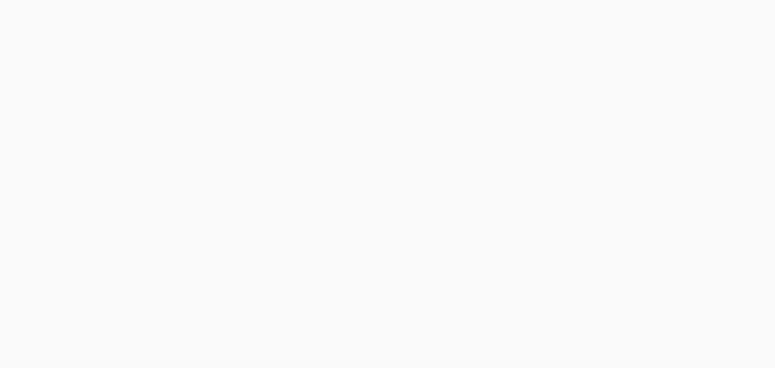
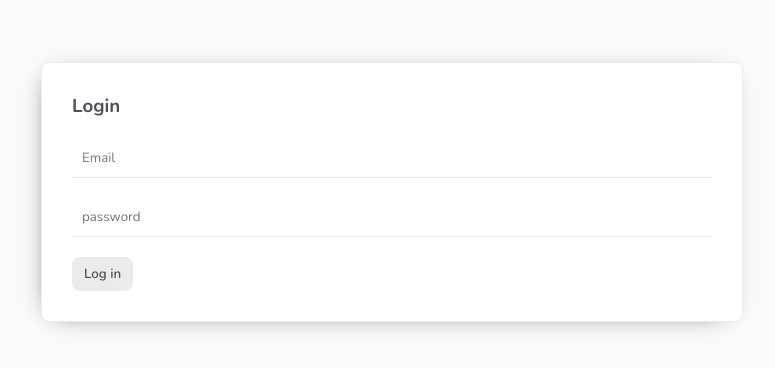
Before and after one commit to mohsenrs/soosis-ninja, a Vue app: page /login in a window 1280 px wide. Before the commit this address had no page. Shown: the part 208-576 px from the top of the page, without its empty margins (248-1023 px from the left). Built offline with nearby package versions, Linux system fonts and the light colour scheme.

Commit message:
login view

```diff
--- a/src/assets/main.css
+++ b/src/assets/main.css
@@ -48,11 +48,15 @@ button:disabled {
 
 /* forms */
 form {
-  max-width: 400px;
+  position: absolute;
+  top: 50%;
+  left: 50%;
+  transform: translate(-50%, -50%);
+  width: 50%;
   margin: 0 auto;
   padding: 30px;
   border-radius: 8px;
-  box-shadow: 1px 2px 3px rgba(50, 50, 50, 0.05);
+  box-shadow: -4px 3px 26px -17px rgba(0,0,0,0.95);
   border: 1px solid var(--secondary);
   background: white;
 }
--- a/src/composables/useLogin.js
+++ b/src/composables/useLogin.js
@@ -8,12 +8,17 @@ const login = async (email, password) => {
 
   try {
     const res = await projectAuth.signInWithEmailAndPassword(email, password)
+
+    if (!res) {
+      throw new Error('problem')
+    }
+
     error.value = null
-    return res
-  }
-  catch(err) {
+
+    return { res }
+  } catch (err) {
     console.log(err.message)
-    error.value = 'Incorrect login credentials'
+    error.value = err.message
   }
 }
 
--- a/src/firebase/config.js
+++ b/src/firebase/config.js
@@ -1,15 +1,15 @@
-import firebase from 'firebase/app'
-import 'firebase/firestore'
-import 'firebase/auth'
+import firebase from 'firebase/compat/app'
+import 'firebase/compat/firestore'
+import 'firebase/compat/auth'
 
 const firebaseConfig = {
-  apiKey: 'AIzaSyAGo3BlCDpztDdu23ZpKEMDMXYx1PwlHZ4',
-  authDomain: 'soosis-ninja.firebaseapp.com',
-  projectId: 'soosis-ninja',
-  storageBucket: 'soosis-ninja.appspot.com',
-  messagingSenderId: '509528719933',
-  appId: '1:509528719933:web:8322d3eed1218d55492054',
-}
+  apiKey: "AIzaSyAGo3BlCDpztDdu23ZpKEMDMXYx1PwlHZ4",
+  authDomain: "soosis-ninja.firebaseapp.com",
+  projectId: "soosis-ninja",
+  storageBucket: "soosis-ninja.appspot.com",
+  messagingSenderId: "509528719933",
+  appId: "1:509528719933:web:8322d3eed1218d55492054"
+};
 
 firebase.initializeApp(firebaseConfig)
 
--- a/src/router/index.js
+++ b/src/router/index.js
@@ -1,11 +1,17 @@
 import { createRouter, createWebHistory } from 'vue-router'
 import Home from '../views/Home.vue'
+import Login from '../views/auth/Login.vue'
 
 const routes = [
   {
     path: '/',
     name: 'Home',
     component: Home
+  },
+  {
+    path: '/login',
+    name: 'Login',
+    component: Login
   },
 ]
 
--- /dev/null
+++ b/src/views/auth/Login.vue
@@ -0,0 +1,32 @@
+<template>
+  <form ref="form" @submit.prevent="handleSubmit">
+    <h3>Login</h3>
+    <input type="email" placeholder="Email" v-model="email" />
+    <input type="password" placeholder="password" v-model="password" />
+    <button>Log in</button>
+  </form>
+</template>
+
+<script>
+import { ref } from '@vue/reactivity'
+import useLogin from '../../composables/useLogin'
+export default {
+  setup() {
+    const { error, login } = useLogin()
+    const email = ref('')
+    const password = ref('')
+    const form = ref(null)
+    const handleSubmit = async () => {
+      const res = await login(email.value, password.value)
+      if (!error.value) {
+        form.value.reset()
+        console.log(`${email.value} logged in`)
+      }
+    }
+
+    return { error, email, password, handleSubmit, form }
+  },
+}
+</script>
+
+<style></style>
```
Also changed, not shown: src/composables/getCollection.js (+21 -23 lines), src/composables/getUser.js (+3 -5 lines), src/composables/useCollection.js (+2 -6 lines), src/composables/useLogout.js (+12 -15 lines), src/composables/useSignup.js (+16 -16 lines).
